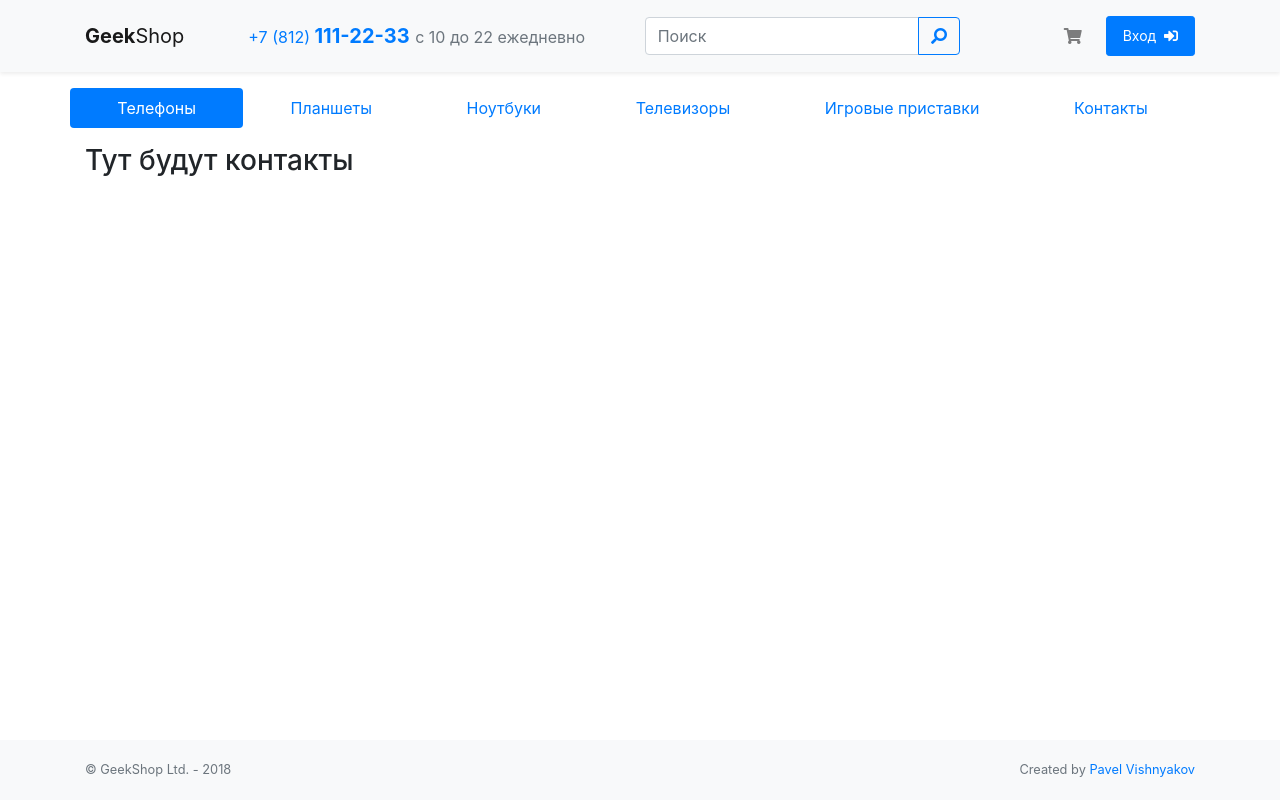
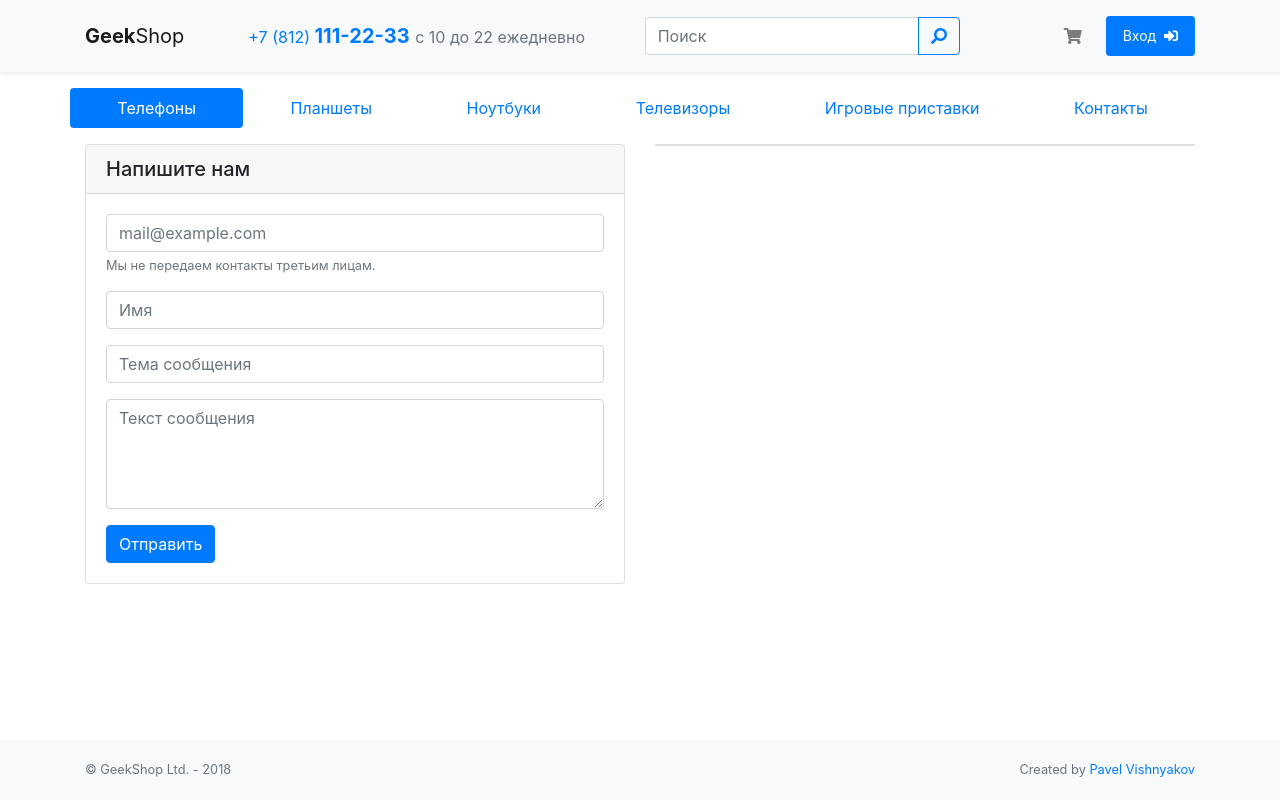
Before and after one commit to djhumster/gb_shop, a Django app: page /contacts/ in a window 1280 px wide. Run offline with Django 3.2, Linux system fonts and the light colour scheme; some libraries are stand-ins or nearby versions.

Commit message:
шаблон контакты

```diff
--- a/contapp/templates/contapp/contacts.html
+++ b/contapp/templates/contapp/contacts.html
@@ -1,9 +1,46 @@
 {% extends 'base.html' %}
 
 {% block title %}
-    {{ block.super }} - К...
+    {{ block.super }} - Контакты
 {% endblock %}
 
 {% block main %}
-    <h3>Тут будут контакты</h3>
+    <div class="row">
+        <div class="col-12 col-md-6 mb-3">
+            <div class="card">
+                <h5 class="card-header">Напишите нам</h5>
+                <div class="card-body">
+                    <form>
+                        {# TODO: валидация формы и выделение обязательных полей #}
+                        <div class="form-group">
+                            <!-- <label for="InputEmail1">Email</label> -->
+                            <input type="email" class="form-control" id="InputEmail1" aria-describedby="emailHelp" placeholder="mail@example.com" required>
+                            <small id="emailHelp" class="form-text text-muted">Мы не передаем контакты третьим лицам.</small>
+                        </div>
+                        <div class="form-group">
+                            <!-- <label for="InputPassword1">Имя</label> -->
+                            <input type="text" class="form-control" id="Name" placeholder="Имя">
+                        </div>
+                        <div class="form-group">
+                            <!-- <label for="InputPassword1">Имя</label> -->
+                            <input type="text" class="form-control" id="MessageTheme" placeholder="Тема сообщения" required>
+                        </div>
+                        <div class="form-group">
+                            <!-- <label for="FormControlTextarea1">Сообщение</label> -->
+                            <textarea class="form-control" id="FormControlTextarea1" rows="4" placeholder="Текст сообщения"></textarea>
+                        </div>
+                        <button type="submit" class="btn btn-primary">Отправить</button>
+                    </form>
+                </div>
+            </div>
+        </div>
+
+        <div class="col-12 col-md-6 mb-3">
+            <div class="card">
+                <div class="card-body p-0">
+                    <script type="text/javascript" charset="utf-8" async src="https://api-maps.yandex.ru/services/constructor/1.0/js/?um=constructor%3Aa846e910c63664250d6ce0b826e052915e4d3aa7e79df36ea689648bb8f77076&amp;width=100%25&amp;height=600&amp;lang=ru_RU&amp;scroll=true"></script>
+                </div>
+            </div>
+        </div>
+    </div>
 {% endblock %}
--- a/templates/base.html
+++ b/templates/base.html
@@ -23,21 +23,14 @@
 
         {% include 'inc_carousel.html' %}
 
-        <nav class="nav nav-pills nav-fill mt-3 container">
-            <a class="nav-item nav-link active" href="#">Телефоны</a>
-            <a class="nav-item nav-link" href="#">Планшеты</a>
-            <a class="nav-item nav-link" href="#">Ноутбуки</a>
-            <a class="nav-item nav-link" href="#">Телевизоры</a>
-            <a class="nav-item nav-link" href="{% url 'category' %}">Игровые приставки</a>
-            <a class="nav-item nav-link" href="{% url 'contacts' %}">Контакты</a>
-        </nav>
+        {% include 'inc_nav_menu.html' %}
     </header>
 
     <main role="main" class="container py-2 py-md-3">
         {% block main %}
         {% endblock %}
     </main>
-
+    <!-- FIXME: отступ футера на маленьких экранах -->
     <footer id="main_footer" class="footer bg-light">
         <div class="container">
             <div class="row">
--- /dev/null
+++ b/templates/inc_nav_menu.html
@@ -0,0 +1,8 @@
+<nav class="nav nav-pills nav-fill mt-3 container">
+    <a class="nav-item nav-link active" href="{% url 'category' %}">Телефоны</a>
+    <a class="nav-item nav-link" href="{% url 'category' %}">Планшеты</a>
+    <a class="nav-item nav-link" href="{% url 'category' %}">Ноутбуки</a>
+    <a class="nav-item nav-link" href="{% url 'category' %}">Телевизоры</a>
+    <a class="nav-item nav-link" href="{% url 'category' %}">Игровые приставки</a>
+    <a class="nav-item nav-link" href="{% url 'contacts' %}">Контакты</a>
+</nav>
--- a/templates/inc_top_menu.html
+++ b/templates/inc_top_menu.html
@@ -31,7 +31,7 @@
                 <a class="nav-item nav-link d-none d-lg-inline" href="#">
                     <i class="fas fa-shopping-cart"></i>
                 </a>
-                <a class="nav-item nav-link btn btn-sm btn-warning d-block d-lg-none my-2" href="#">
+                <a class="nav-item nav-link btn btn-sm btn-warning btn-block d-lg-none my-2" href="#">
                     Корзина&nbsp;
                     <i class="fas fa-shopping-cart"></i>
                 </a>
```
